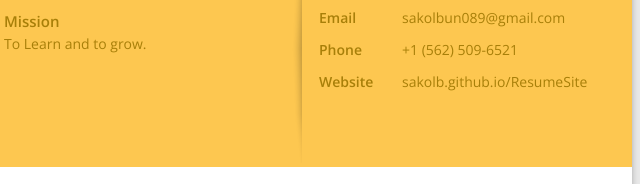
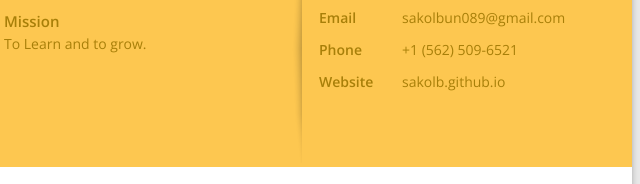
Before and after one commit to SakolB/ResumeSite, a plain HTML site: page index.html in a window 1280 px wide. Shown: the part 203-387 px from the top of the page, 438-1078 px from the left. Drawn offline with nearby package versions, Linux system fonts and the light colour scheme; some packages are replaced by stand-ins of ours.

Commit message:
adjust another link

```diff
--- a/index.html
+++ b/index.html
@@ -77,7 +77,7 @@
                         <li><label>Expected Grad Date</label><span>May 2024</span></li>
                         <li><label>Email</label><span class="word-wrap">sakolbun089@gmail.com</span></li>
                         <li><label>Phone</label><span>+1 (562) 509-6521</span></li>
-                        <li><label>Website</label><span class="word-wrap"><a href ="https://sakolb.github.io/ResumeSite">sakolb.github.io/ResumeSite</a></span></li>
+                        <li><label>Website</label><span class="word-wrap"><a href ="https://sakolb.github.io">sakolb.github.io</a></span></li>
                     </ul>
                     <!-- /Personal info section -->
 
```
